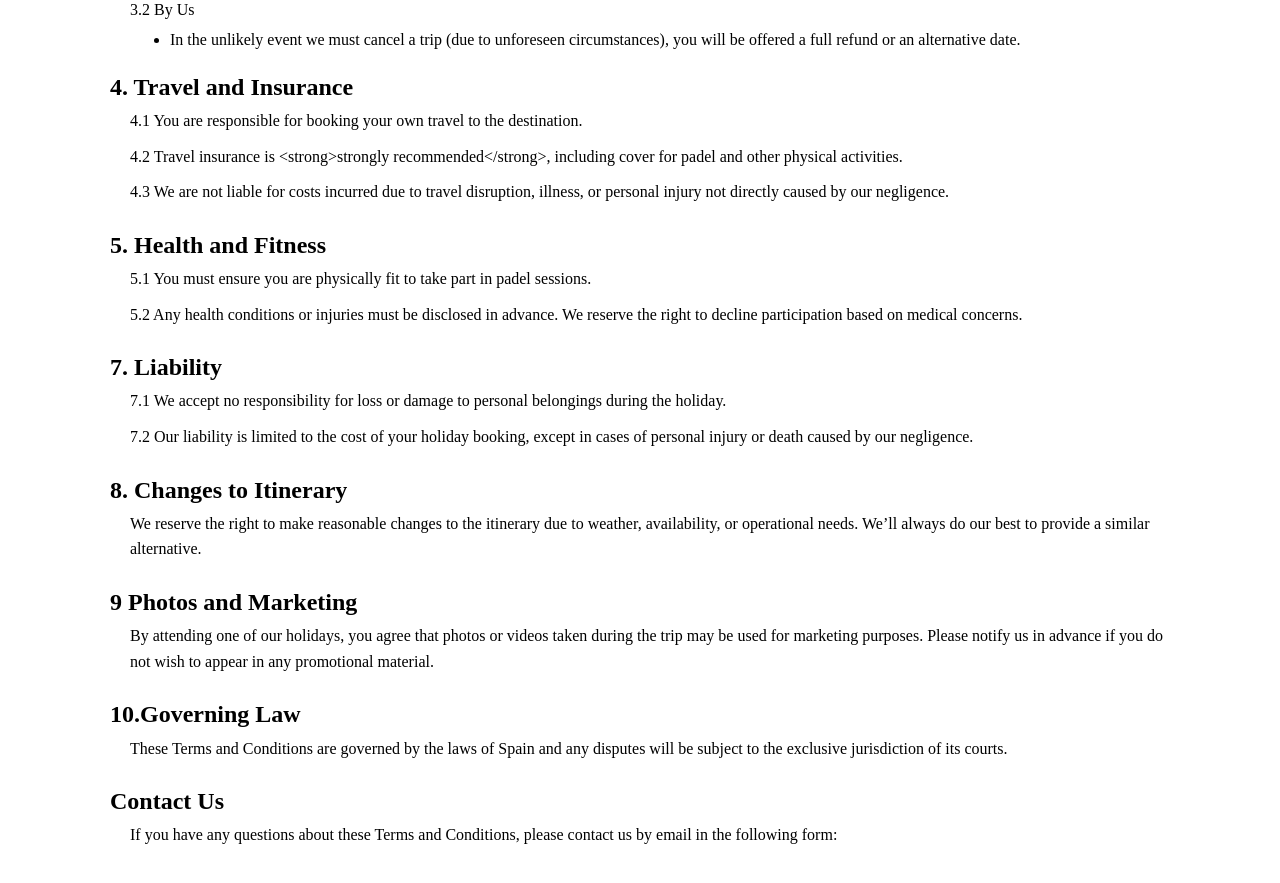
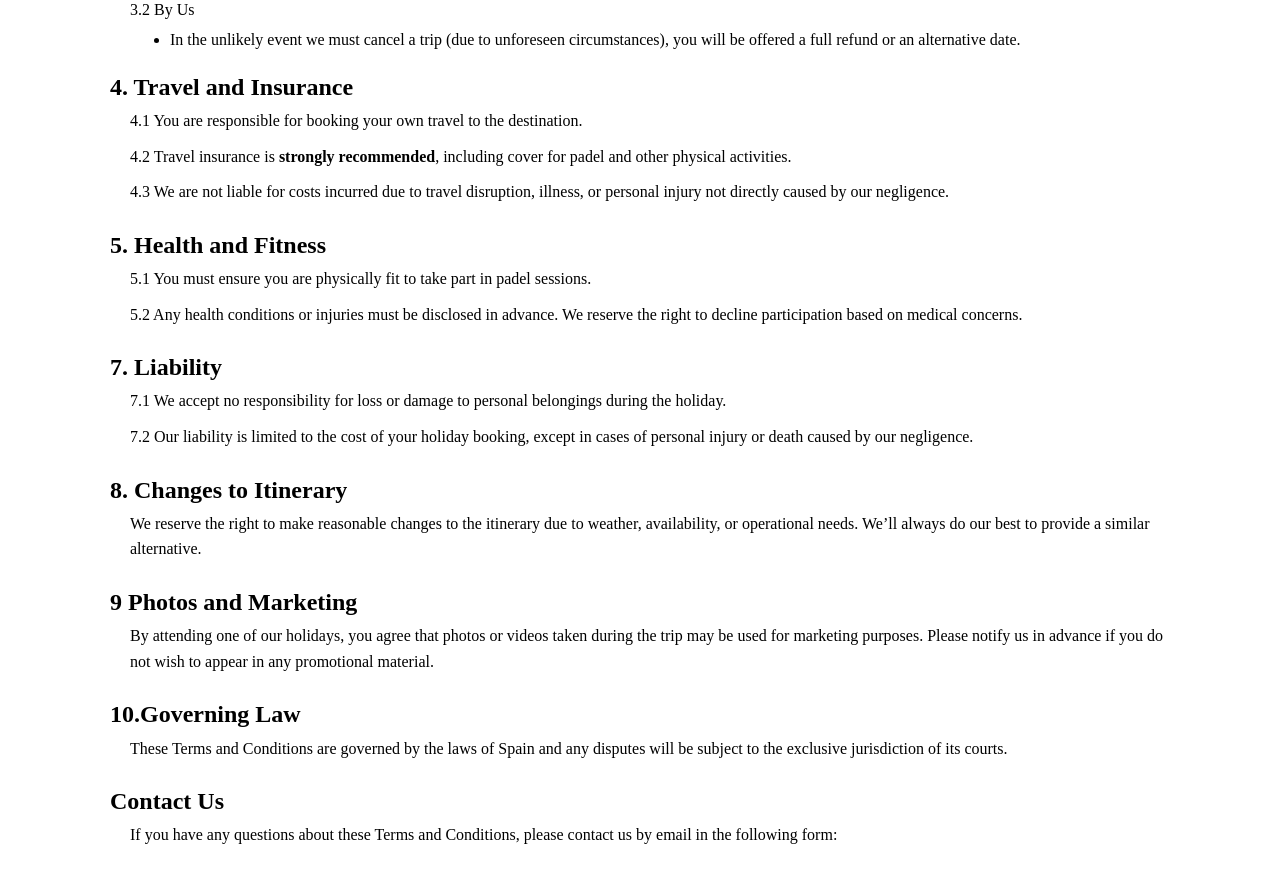
Before and after one commit to NicolasCornaglia/vibra-travel, a Vue app: page /terms in a window 1280 px wide. Shown: the part 1220-2103 px from the top of the page. Built offline with nearby package versions, Linux system fonts and the light colour scheme; a web font is replaced by a local one.

Commit message:
fix: render bold text accordingly

```diff
--- a/src/components/pages/TermsPage.vue
+++ b/src/components/pages/TermsPage.vue
@@ -56,8 +56,7 @@
           </div>
           <div class="terms-content-text-item">
             <h3>{{ t('termsAndConditions.travelAndInsurance.title')}}</h3>
-              <p class="list-item" v-for="(paragraph, index) in tm('termsAndConditions.travelAndInsurance.content')" :key="index">
-                {{ paragraph }}
+              <p class="list-item" v-for="(paragraph, index) in tm('termsAndConditions.travelAndInsurance.content')" :key="index" v-html="paragraph">
               </p>
           </div>
           <div class="terms-content-text-item">
```
